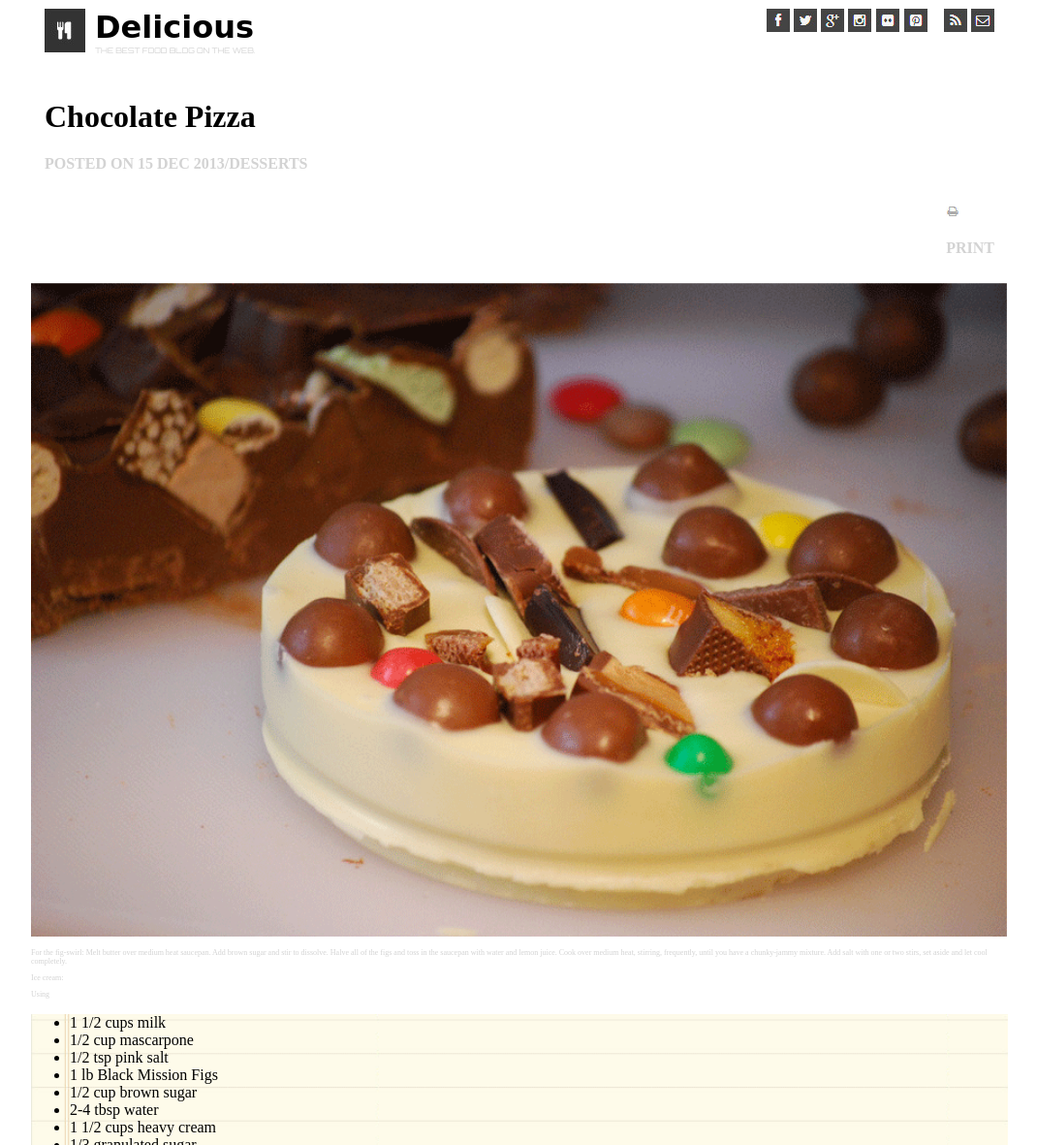
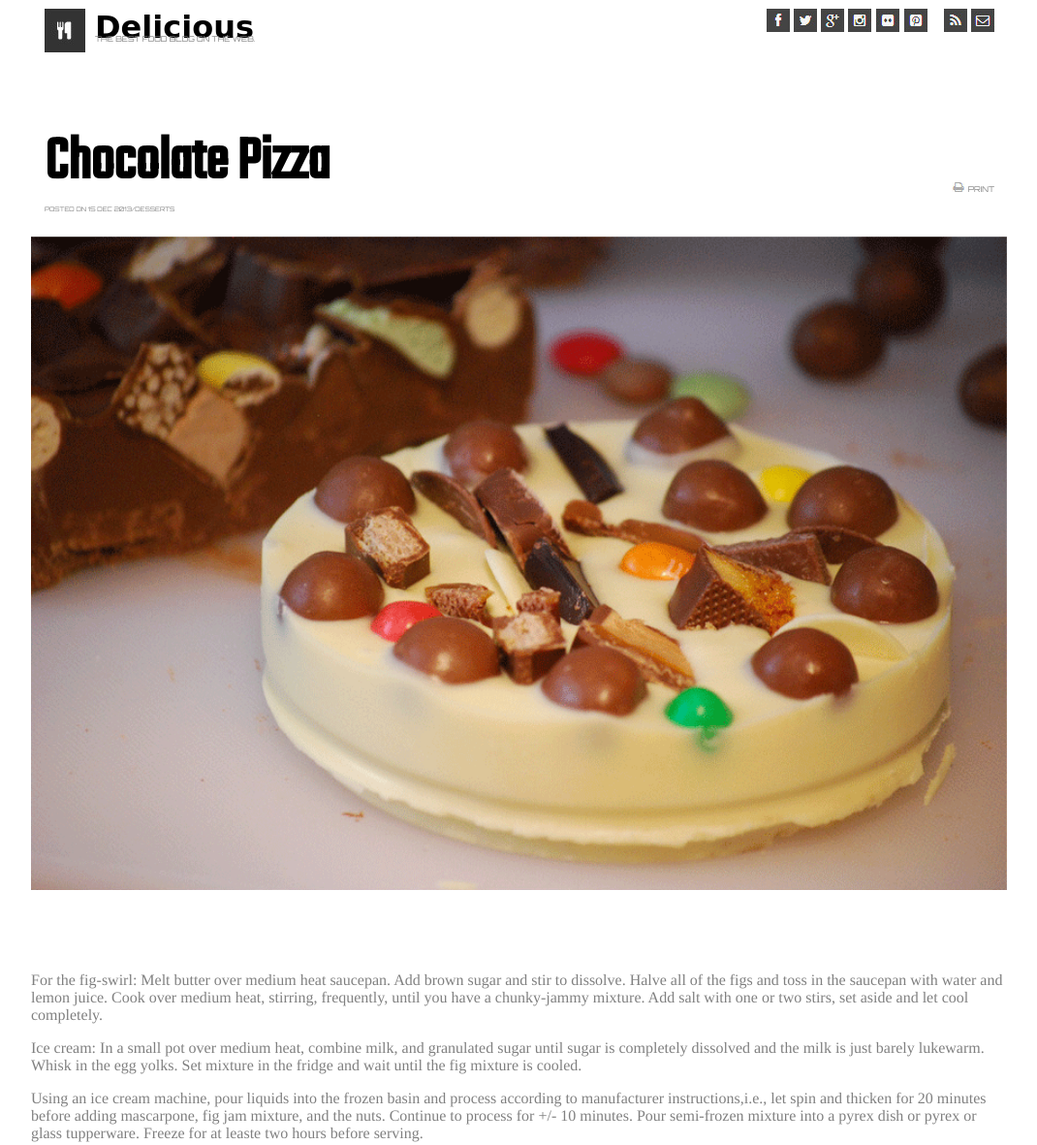
Before and after one commit to loganabsher/chocolate-pizza, a plain HTML site: page index.html in a window 1280 px wide. Shown: the part 5-1186 px from the top of the page at 97% size, without its empty margins (104-1174 px from the left). Drawn offline with Linux system fonts and the light colour scheme; a web font is replaced by a local one.

Commit message:
finished cooking directions

```diff
--- a/index.html
+++ b/index.html
@@ -3,8 +3,7 @@
   <head>
     <title>Chocolate Pizza</title>
     <link rel="stylesheet" type="text/CSS" href="style.css">
-    <link href="https://fonts.googleapis.com/css?family=Mr+Bedfort" rel="stylesheet">
-    <link href="https://fonts.googleapis.com/css?family=Mr+Bedfort|Orbitron" rel="stylesheet">
+    <link href="https://fonts.googleapis.com/css?family=Mr+Bedfort|Orbitron|Teko" rel="stylesheet">
   </head>
   <body>
     <fieldset>
@@ -27,19 +26,19 @@
       </section>
     </fieldset>
     <fieldset>
-      <h1 id="mainTitle">Chocolate Pizza<h1>
-      <p>POSTED ON 15 DEC 2013/DESSERTS</p>
+      <h1 id="mainTitle">Chocolate Pizza</h1>
+      <p id="date">POSTED ON 15 DEC 2013/DESSERTS</p>
       <section id="print">
-        <img src="img/print-icon.png">
-        <p>PRINT</p>
+        <img src="img/print-icon.png" id="printImg">
+        <p id="printText">PRINT</p>
       </section>
     </fieldset>
     <section id="mainImg">
       <img src="img/choco-pizza.png" width="100%">
     </section>
-    <p>For the fig-swirl: Melt butter over medium heat saucepan. Add brown sugar and stir to dissolve. Halve all of the figs and toss in the saucepan with water and lemon juice. Cook over medium heat, stirring, frequently, until you have a chunky-jammy mixture. Add salt with one or two stirs, set aside and let cool completely.</p>
-    <p>Ice cream:</p>
-    <p>Using</p>
+    <p class="mainText">For the fig-swirl: Melt butter over medium heat saucepan. Add brown sugar and stir to dissolve. Halve all of the figs and toss in the saucepan with water and lemon juice. Cook over medium heat, stirring, frequently, until you have a chunky-jammy mixture. Add salt with one or two stirs, set aside and let cool completely.</p>
+    <p class="mainText">Ice cream: In a small pot over medium heat, combine milk, and granulated sugar until sugar is completely dissolved and the milk is just barely lukewarm. Whisk in the egg yolks. Set mixture in the fridge and wait until the fig mixture is cooled.</p>
+    <p class="mainText">Using an ice cream machine, pour liquids into the frozen basin and process according to manufacturer instructions,i.e., let spin and thicken for 20 minutes before adding mascarpone, fig jam mixture, and the nuts. Continue to process for +/- 10 minutes. Pour semi-frozen mixture into a pyrex dish or pyrex or glass tupperware. Freeze for at leaste two hours before serving.</p>
     <section id="listImg">
       <ul>
         <li>1 1/2 cups milk</li>
--- a/style.css
+++ b/style.css
@@ -1,5 +1,12 @@
 #mainLogo{
   float: left;
+}
+#mainTitle{
+  font-family: 'Teko', sans-serif, bold;
+  font-size: 4em;
+}
+#mainImg{
+  position: relative; top: -4em;
 }
 #del{
   margin-top: 0px;
@@ -17,6 +24,7 @@
 }
 #print{
   float: right;
+  position: relative; top: -5.2em;
 }
 p{
   font-size: .5em;
@@ -35,7 +43,8 @@ footer{
   margin-top: 5%;
 }
 p{
-  color: lightgrey;
+  color: grey;
+  font-family: 'Orbitron', sans-serif;
 }
 fieldset{
   border: none;
@@ -43,5 +52,21 @@ fieldset{
 #best{
   margin-top: 0px;
   margin-left: 10px;
-  font-family: 'Orbitron', sans-serif;
+  position: relative; top: -1.5em;
 }
+#date{
+  font-size: .4em;
+  position: relative; top: -7em;
+}
+#printImg{
+  float: left;
+  margin-right: .2em;
+}
+#printText{
+  float: left;
+  position: relative; top: -.8em;
+}
+.mainText{
+  font-size: 1em;
+  font-family: times;
+}
```
